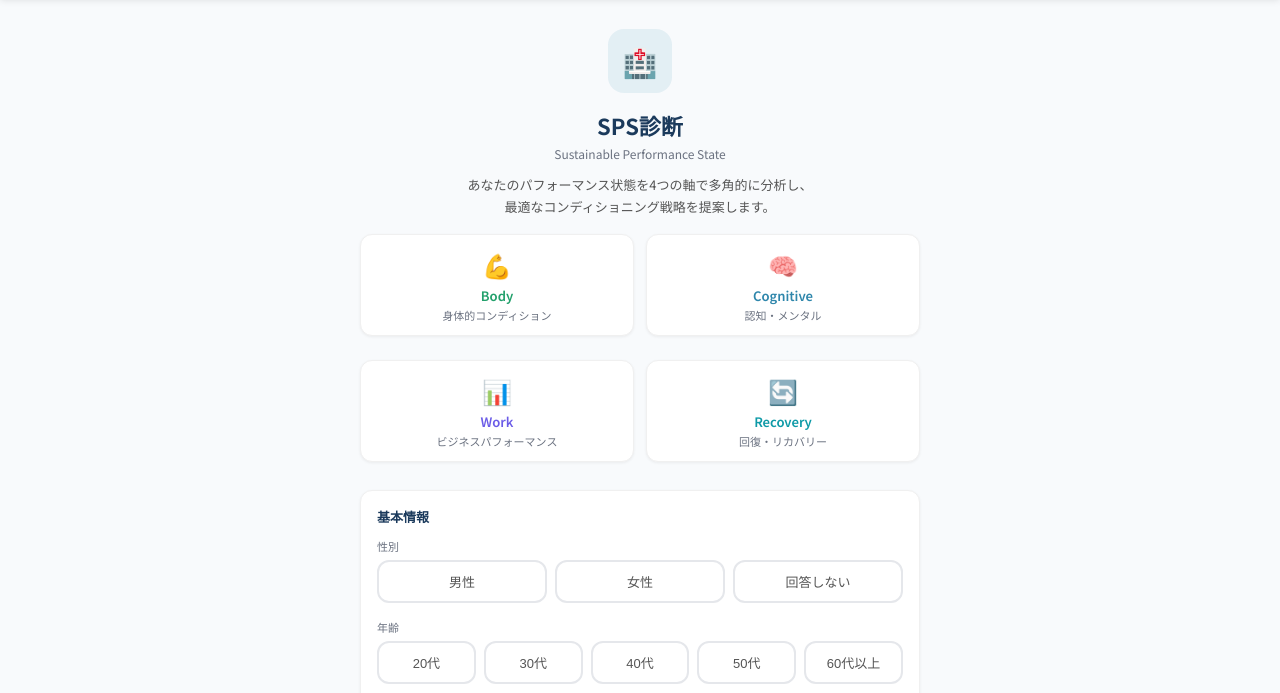
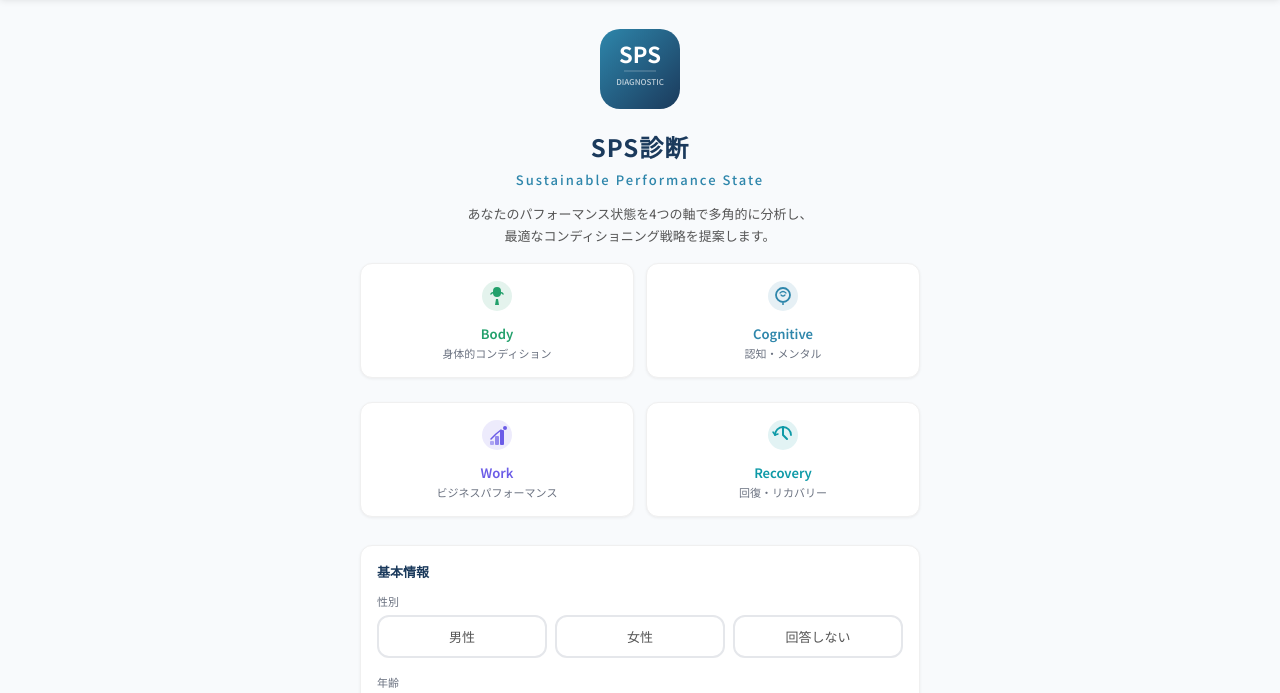
Before and after one commit to tetsuyanagashima-art/sps-prototype, a plain HTML site: page index.html in a window 1280 px wide. Shown: the part 59-752 px from the top of the page. Drawn offline with nearby package versions, Linux system fonts and the light colour scheme.

Commit message:
Update index.html

```diff
--- a/index.html
+++ b/index.html
@@ -138,10 +138,10 @@ canvas{max-width:100%;}
 // DATA
 // ═══════════════════════════════════════════
 const AXES = [
-  { key:"Body", label:"Body軸", color:"#22A06B", icon:"💪", desc:"身体的コンディション" },
-  { key:"Cognitive", label:"Cognitive軸", color:"#2E86AB", icon:"🧠", desc:"認知・メンタル" },
-  { key:"Work", label:"Work軸", color:"#6B5CE7", icon:"📊", desc:"ビジネスパフォーマンス" },
-  { key:"Recovery", label:"Recovery軸", color:"#0E9AA7", icon:"🔄", desc:"回復・リカバリー" },
+  { key:"Body", label:"Body軸", color:"#22A06B", icon:`<svg viewBox="0 0 32 32" width="32" height="32"><circle cx="16" cy="16" r="15" fill="#22A06B" opacity=".12"/><path d="M16 7a4 4 0 014 4v2a4 4 0 01-8 0v-2a4 4 0 014-4zm-1 12h2l1 6h-4l1-6z" fill="#22A06B"/><path d="M10 14c1-2 3-1 4 0m4 0c1-1 3-2 4 0" stroke="#22A06B" stroke-width="1.5" fill="none" stroke-linecap="round"/></svg>`, desc:"身体的コンディション" },
+  { key:"Cognitive", label:"Cognitive軸", color:"#2E86AB", icon:`<svg viewBox="0 0 32 32" width="32" height="32"><circle cx="16" cy="16" r="15" fill="#2E86AB" opacity=".12"/><circle cx="16" cy="15" r="7" fill="none" stroke="#2E86AB" stroke-width="1.8"/><path d="M13 13q3-3 6 0m-5 2q2 2 4 0" stroke="#2E86AB" stroke-width="1.2" fill="none" stroke-linecap="round"/><circle cx="16" cy="24" r="1" fill="#2E86AB"/></svg>`, desc:"認知・メンタル" },
+  { key:"Work", label:"Work軸", color:"#6B5CE7", icon:`<svg viewBox="0 0 32 32" width="32" height="32"><circle cx="16" cy="16" r="15" fill="#6B5CE7" opacity=".12"/><rect x="9" y="22" width="4" height="4" rx="1" fill="#6B5CE7" opacity=".5"/><rect x="14" y="17" width="4" height="9" rx="1" fill="#6B5CE7" opacity=".7"/><rect x="19" y="11" width="4" height="15" rx="1" fill="#6B5CE7"/><path d="M10 20l5-5 5-4" stroke="#6B5CE7" stroke-width="1.5" fill="none" stroke-linecap="round" stroke-linejoin="round"/><circle cx="24" cy="9" r="2" fill="#6B5CE7"/></svg>`, desc:"ビジネスパフォーマンス" },
+  { key:"Recovery", label:"Recovery軸", color:"#0E9AA7", icon:`<svg viewBox="0 0 32 32" width="32" height="32"><circle cx="16" cy="16" r="15" fill="#0E9AA7" opacity=".12"/><path d="M16 8v8l4 4" stroke="#0E9AA7" stroke-width="2" fill="none" stroke-linecap="round" stroke-linejoin="round"/><path d="M8 16a8 8 0 1116 0" fill="none" stroke="#0E9AA7" stroke-width="1.8" stroke-linecap="round"/><path d="M8 16l-2-3m2 3l3-1" stroke="#0E9AA7" stroke-width="1.5" fill="none" stroke-linecap="round"/></svg>`, desc:"回復・リカバリー" },
 ];
 const axisColor = k => (AXES.find(a=>a.key===k)||{}).color||'#666';
 
@@ -310,15 +310,28 @@ function renderDiagWelcome(){
   app().innerHTML = `
   <div class="fade diag-center" style="padding-top:16px;">
     <div class="text-center mb-4">
-      <div style="width:64px;height:64px;background:rgba(46,134,171,.1);border-radius:16px;display:flex;align-items:center;justify-content:center;margin:0 auto 16px;font-size:28px;">🏥</div>
-      <h1 style="font-size:22px;font-weight:700;color:var(--primary);margin-bottom:4px;">SPS診断</h1>
-      <p style="color:var(--gray);font-size:12px;">Sustainable Performance State</p>
-      <p class="text-sm" style="color:#555;margin-top:12px;line-height:1.7;">
+      <div style="margin:0 auto 20px;width:80px;height:80px;position:relative;">
+        <svg viewBox="0 0 80 80" width="80" height="80">
+          <defs>
+            <linearGradient id="g1" x1="0%" y1="0%" x2="100%" y2="100%">
+              <stop offset="0%" style="stop-color:#2E86AB"/>
+              <stop offset="100%" style="stop-color:#1B3A5C"/>
+            </linearGradient>
+          </defs>
+          <rect width="80" height="80" rx="20" fill="url(#g1)"/>
+          <text x="40" y="34" text-anchor="middle" fill="#fff" font-size="22" font-weight="700" font-family="Noto Sans JP,sans-serif">SPS</text>
+          <line x1="24" y1="42" x2="56" y2="42" stroke="rgba(255,255,255,.3)" stroke-width="1"/>
+          <text x="40" y="56" text-anchor="middle" fill="rgba(255,255,255,.7)" font-size="8" font-weight="500" font-family="Noto Sans JP,sans-serif">DIAGNOSTIC</text>
+        </svg>
+      </div>
+      <h1 style="font-size:24px;font-weight:700;color:var(--primary);margin-bottom:6px;letter-spacing:1px;">SPS診断</h1>
+      <p style="color:var(--accent);font-size:13px;font-weight:500;letter-spacing:2px;">Sustainable Performance State</p>
+      <p class="text-sm" style="color:#555;margin-top:14px;line-height:1.7;">
         あなたのパフォーマンス状態を4つの軸で多角的に分析し、<br>最適なコンディショニング戦略を提案します。
       </p>
     </div>
     <div class="grid2 mb-4">
-      ${AXES.map(a=>`<div class="card text-center" style="padding:12px;"><span style="font-size:24px;">${a.icon}</span><p style="font-weight:600;font-size:13px;color:${a.color};margin-top:4px;">${a.key}</p><p class="text-xs" style="color:var(--gray);margin-top:2px;">${a.desc}</p></div>`).join('')}
+      ${AXES.map(a=>`<div class="card text-center" style="padding:16px;">${a.icon}<p style="font-weight:600;font-size:13px;color:${a.color};margin-top:8px;">${a.key}</p><p class="text-xs" style="color:var(--gray);margin-top:2px;">${a.desc}</p></div>`).join('')}
     </div>
 
     <div class="card mb-4">
```
